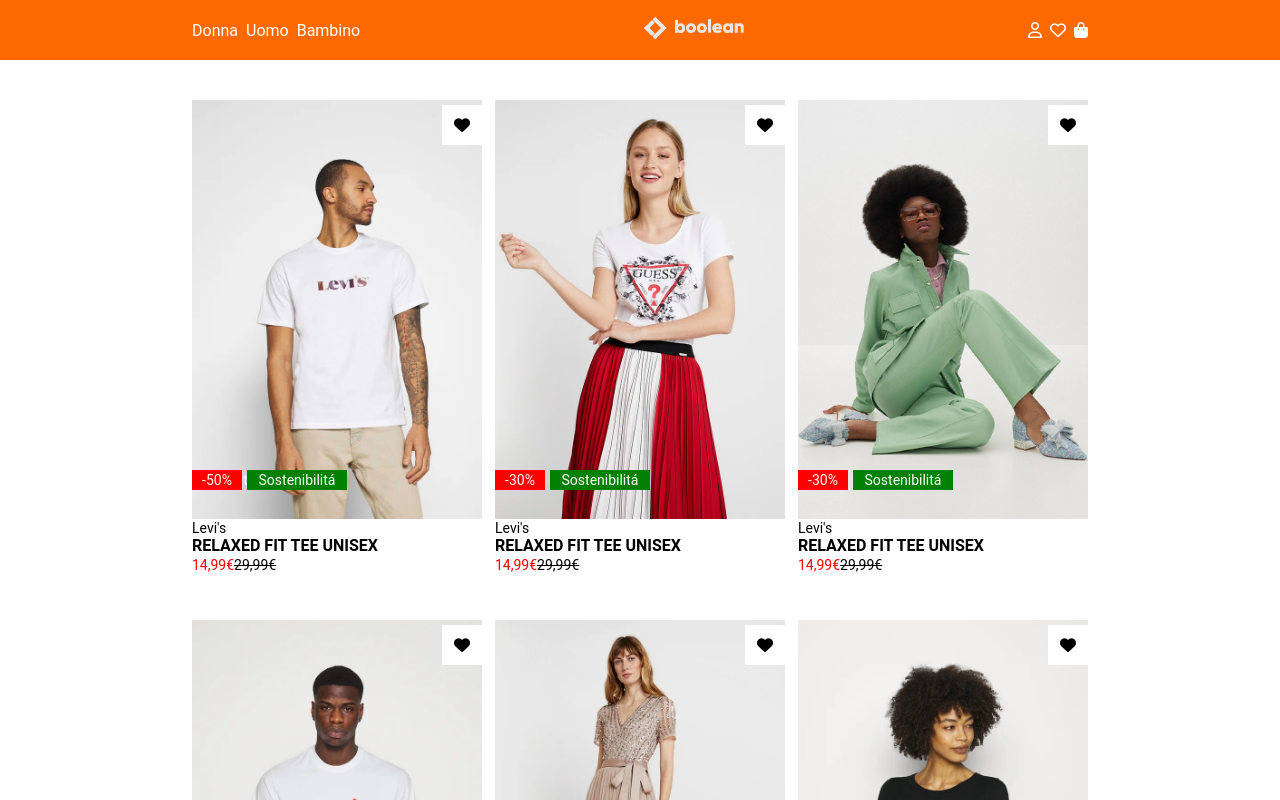
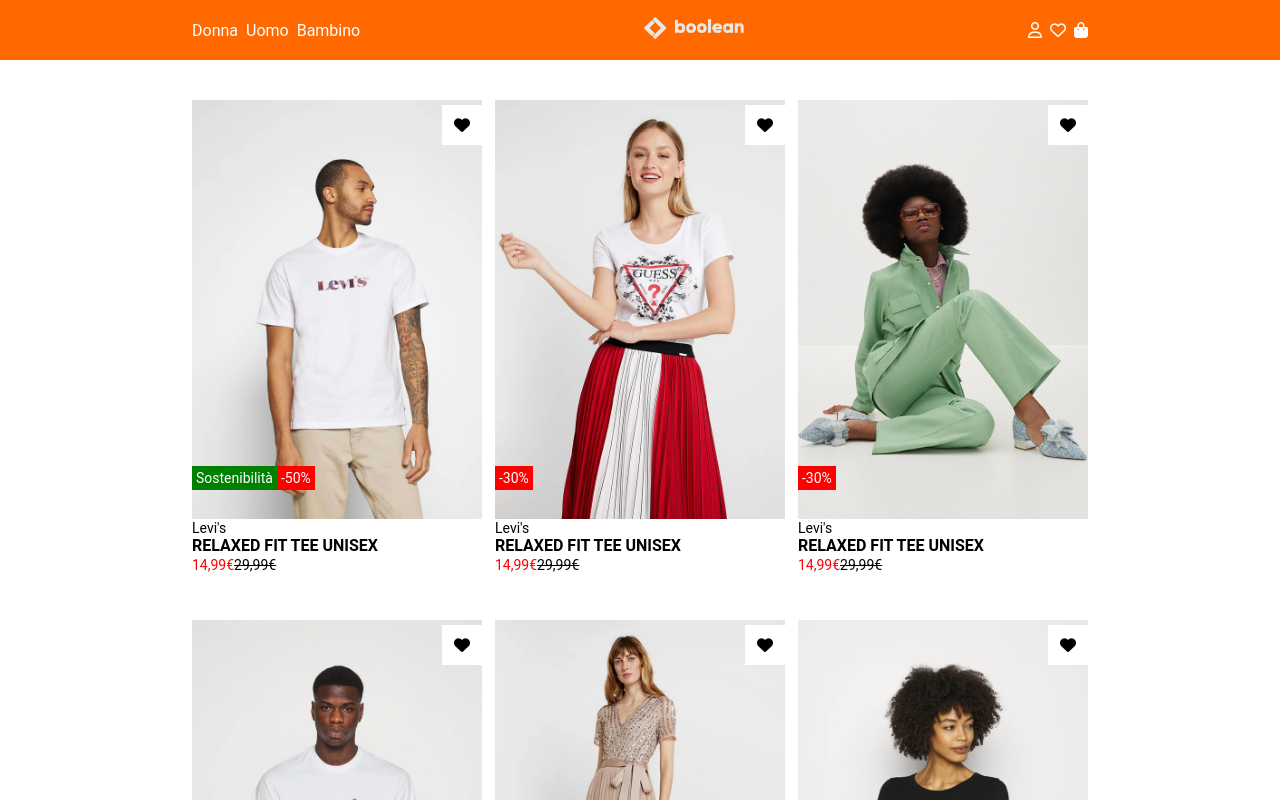
Before and after one commit to fraberret/vite-boolando, a Vue app: page / in a window 1280 px wide. Shown: the top 800 px of the page. Built offline with nearby package versions, Linux system fonts and the light colour scheme.

Commit message:
add tags in page

```diff
--- a/src/assets/scss/style.scss
+++ b/src/assets/scss/style.scss
@@ -31,37 +31,38 @@
         width: 290px;
         height: 420px;
         position: relative;
-        background-size: contain;
         margin-top: 100px;
-        background-repeat: no-repeat;
+
+    }
+
+
+    .badges {
+        position: absolute;
+        left: 0;
+        bottom: 30px;
+        width: 100%;
+
+
     }
 
     .red_square {
+
         background-color: $zala-accent;
-        width: 50px;
-        height: 20px;
-        position: absolute;
-        left: 0;
-        bottom: 30px;
+        padding: 0.25rem;
+        margin-right: 1rem;
+        display: inline-block;
         color: white;
         font-size: 14px;
-        display: flex;
-        justify-content: center;
-        align-items: center;
+
 
     }
 
     .green_square {
+
         background-color: $zala-sostenibility;
-        width: 100px;
-        height: 20px;
-        position: absolute;
-        bottom: 30px;
-        left: 55px;
+        padding: 0.25rem;
         color: white;
-        display: flex;
-        justify-content: center;
-        align-items: center;
+        display: inline-block;
         font-size: 14px;
 
     }
--- a/src/components/CardProducts.vue
+++ b/src/components/CardProducts.vue
@@ -1,12 +1,16 @@
 <template>
     <div class="item" v-for="product in products">
+
         <img class="first_img" :src="product.frontImage">
         <img class="second_img" :src="product.backImage" alt="">
         <div class="heart_square"><i class="fa-solid fa-heart"></i>
         </div>
-        <div class="badges" v-for="badge in product.badges">
-            <div class="red_square">{{ badge.value }}</div>
-            <div class="green_square">Sostenibilit&aacute;</div>
+        <div class="badges">
+            <span v-for="badge in product.badges"
+                :class="{ 'red_square': badge.type == 'discount', 'green_square': badge.type === 'tag' }">
+                {{ badge.value }}
+            </span>
+
         </div>
 
         <div class="item_description">
```
